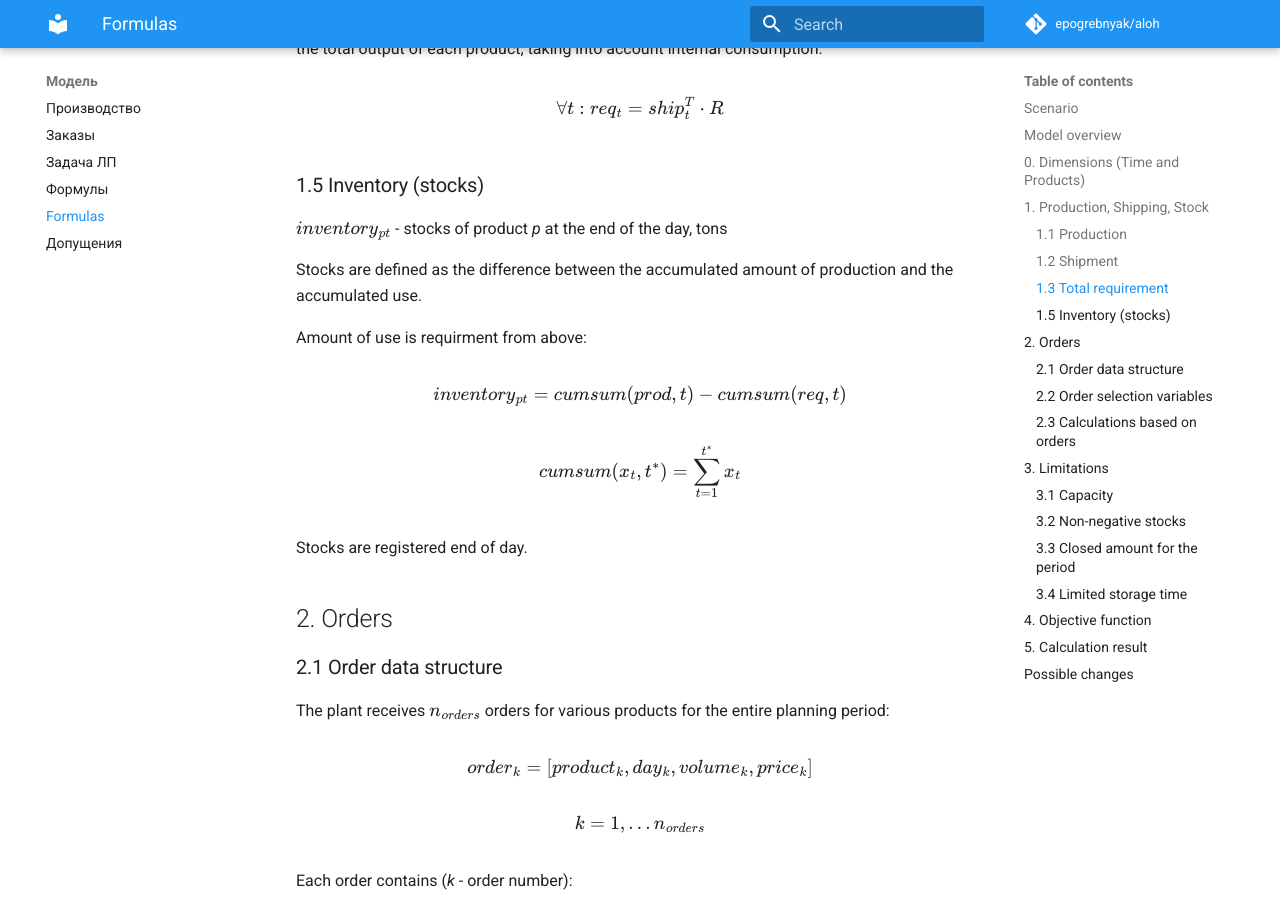
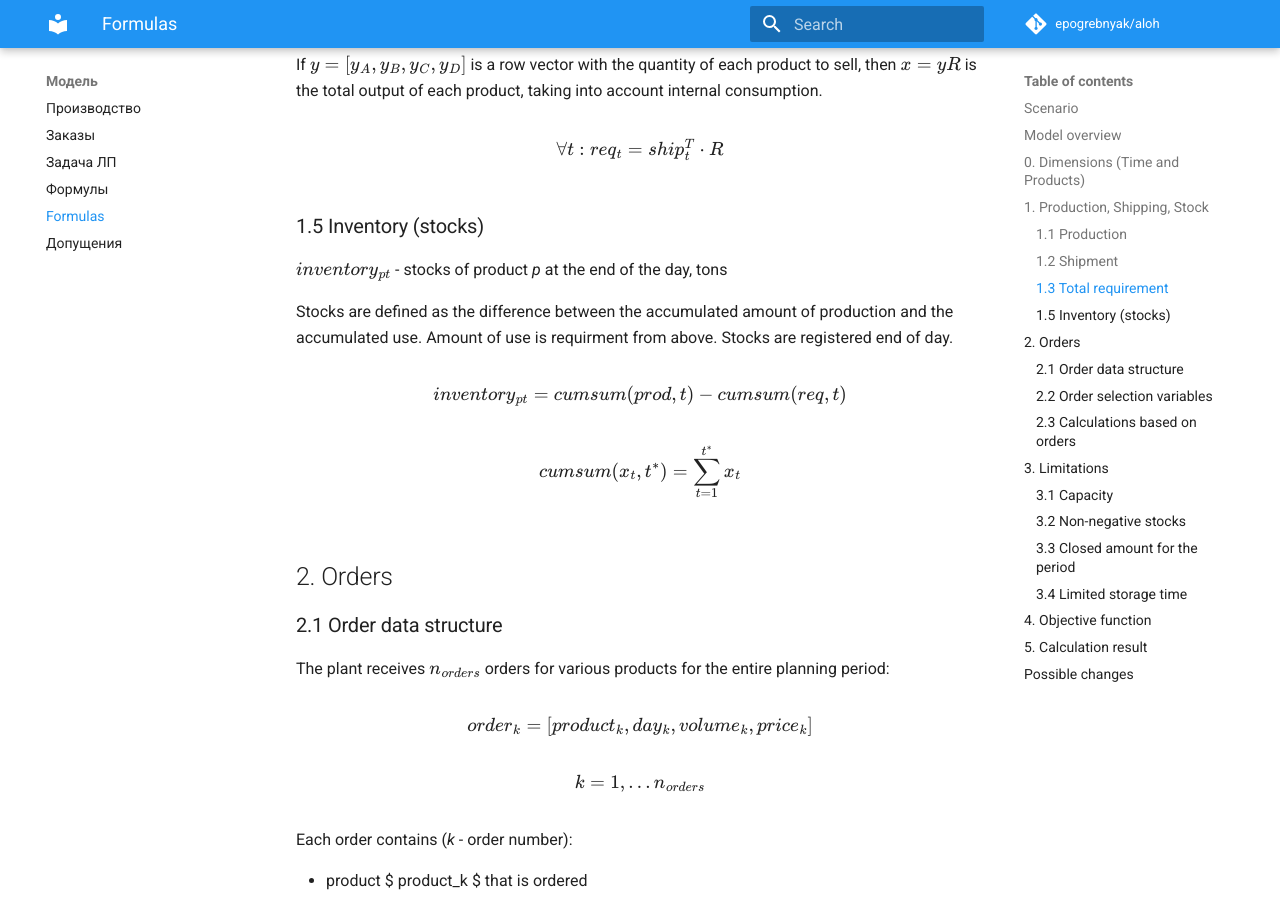
Before and after one commit to epogrebnyak/aloh, an MkDocs documentation site: the page built from docs/formulas.en.md, in a window 1280 px wide and 900 px high, scrolled down 2344 px. Built offline with MkDocs 1.6.1 and Material for MkDocs 9.7.7, drawn with Linux system fonts in a browser that asks for light colours; comment, search, counter and statistics services are not loaded; some of the changed text lies outside the part shown.

```diff
--- a/docs/formulas.en.md
+++ b/docs/formulas.en.md
@@ -112,16 +114,11 @@ $$
 
 $inventory_{pt}$ - stocks of product _p_ at the end of the day, tons
 
-Stocks are defined as the difference between the accumulated amount of production and the accumulated use.
-
-Amount of use is requirment from above:
+Stocks are defined as the difference between the accumulated amount of production and the accumulated use. Amount of use is requirment from above. Stocks are registered end of day.
 
 $$inventory_{pt} = cumsum(prod, t) - cumsum(req, t)$$
 
 $$cumsum(x_t, t^*) = \sum_{t=1}^{t^*}x_{t}$$
-
-Stocks are registered end of day.
-
 
 ## 2. Orders
 
```
Also changed, not shown: other parts of docs/formulas.en.md (+2 -0 lines).
